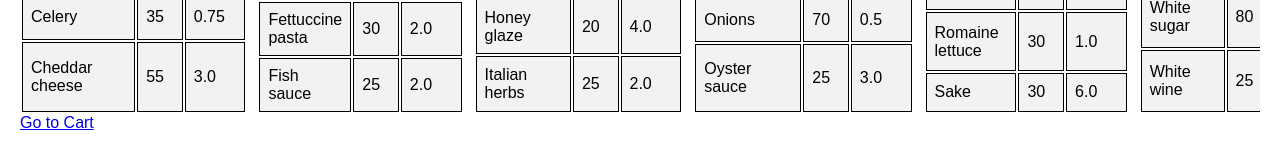
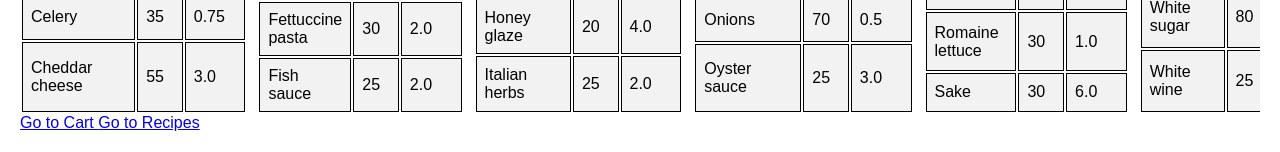
Before and after one commit to AdeebK1129/01_django_ChefDevs, a Django app: page /ingredients/ in a window 1280 px wide. Shown: the part 1441-1593 px from the top of the page. Run offline with Django 4.2, Linux system fonts and the light colour scheme.

Commit message:
added link to recipes app in ingredients/index.html

```diff
--- a/chef_devs/ingredients/templates/ingredients/index.html
+++ b/chef_devs/ingredients/templates/ingredients/index.html
@@ -34,8 +34,8 @@
 
 </div>
 
-<a href="{% url 'ingredients:cart' %}">Go to Cart</a>
-
+<a href="{% url 'ingredients:cart' %}">Go to Cart  </a>
+<a href="{% url 'recipes:index' %}">Go to Recipes</a></p>
 
 
 
```
